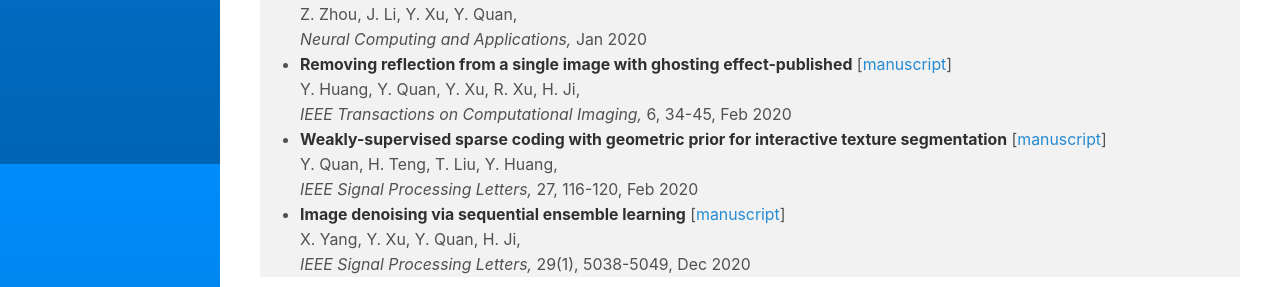
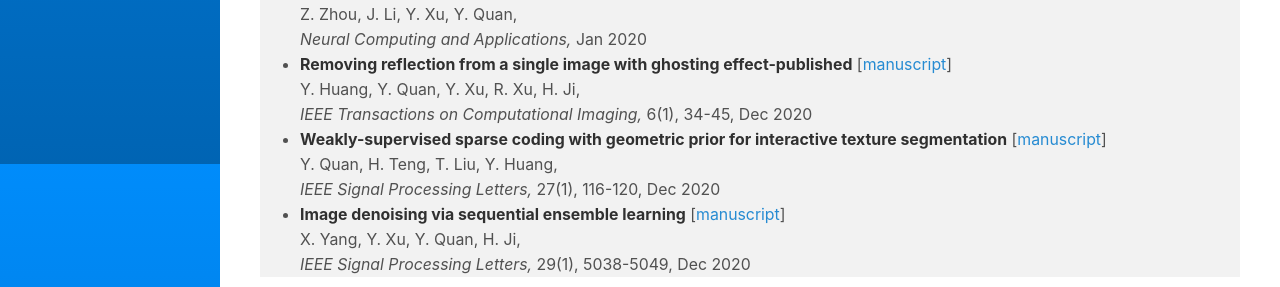
Before and after one commit to Dofboom/Dofboom.github.io, a Jekyll site: the page built from category/c_publication.md, in a window 1280 px wide and 900 px high, scrolled down 581 px. Shown: the part 155-442 px from the top of the window. Built offline with Jekyll 4.4.1, drawn with Linux system fonts in a browser that asks for light colours.

Commit message:
Update c_publication.md

```diff
--- a/category/c_publication.md
+++ b/category/c_publication.md
@@ -47,10 +47,10 @@ title: Publication
 <em> Neural Computing and Applications, </em>Jan 2020</span></li>
 <li><span style="font-size: 95%;"><strong>Removing reflection from a single image with ghosting effect-published</strong> [<a href="https://github.com/Dofboom/Dofboom.github.io/raw/master/papers/2019/Removing%20Reflection%20From%20a%20Single%20Image%20With%20Ghosting%20Effect-published.pdf" download="github3">manuscript</a>]</span><br />
 <span style="font-size: 95%;"> Y. Huang, Y. Quan, Y. Xu, R. Xu, H. Ji,<br />
- <em> IEEE Transactions on Computational Imaging, </em>6, 34-45, Feb 2020</span></li>
+ <em> IEEE Transactions on Computational Imaging, </em>6(1), 34-45, Dec 2020</span></li>
  <li><span style="font-size: 95%;"><strong>Weakly-supervised sparse coding with geometric prior for interactive texture segmentation</strong> [<a href="https://github.com/Dofboom/Dofboom.github.io/raw/master/papers/2019/Weakly-Supervised%20Sparse%20Coding%20with%20Geometric%20Prior%20for%20Interactive%20Texture%20Segmentation.pdf" download="github4">manuscript</a>]</span><br />
 <span style="font-size: 95%;"> Y. Quan, H. Teng, T. Liu, Y. Huang,<br />
- <em> IEEE Signal Processing Letters, </em>27, 116-120, Feb 2020</span></li>
+ <em> IEEE Signal Processing Letters, </em>27(1), 116-120, Dec 2020</span></li>
  <li><span style="font-size: 95%;"><strong>Image denoising via sequential ensemble learning</strong> [<a href="https://github.com/Dofboom/Dofboom.github.io/raw/master/manuscript/20-tip-Image%20Denoising%20via%20Sequential%20Ensemble%20Learning.pdf" download="github4">manuscript</a>]</span><br />
 <span style="font-size: 95%;"> X. Yang, Y. Xu, Y. Quan, H. Ji,<br />
  <em> IEEE Signal Processing Letters, </em>29(1), 5038-5049, Dec 2020</span></li>
```
